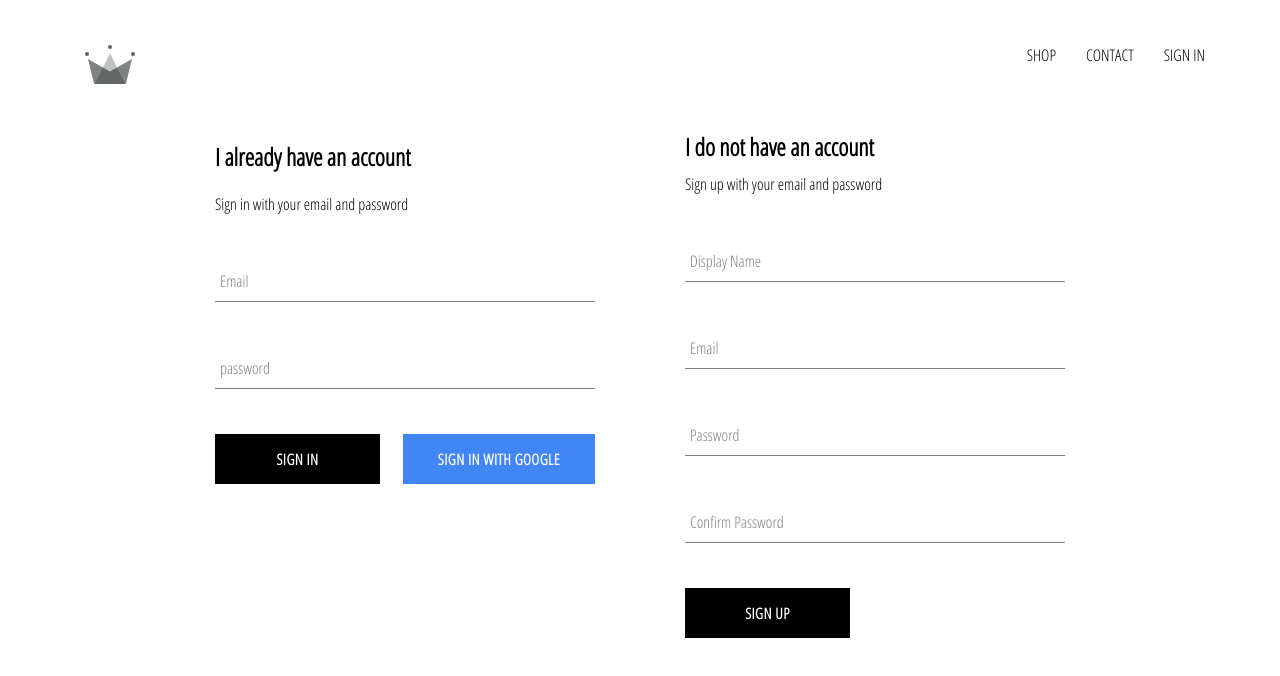
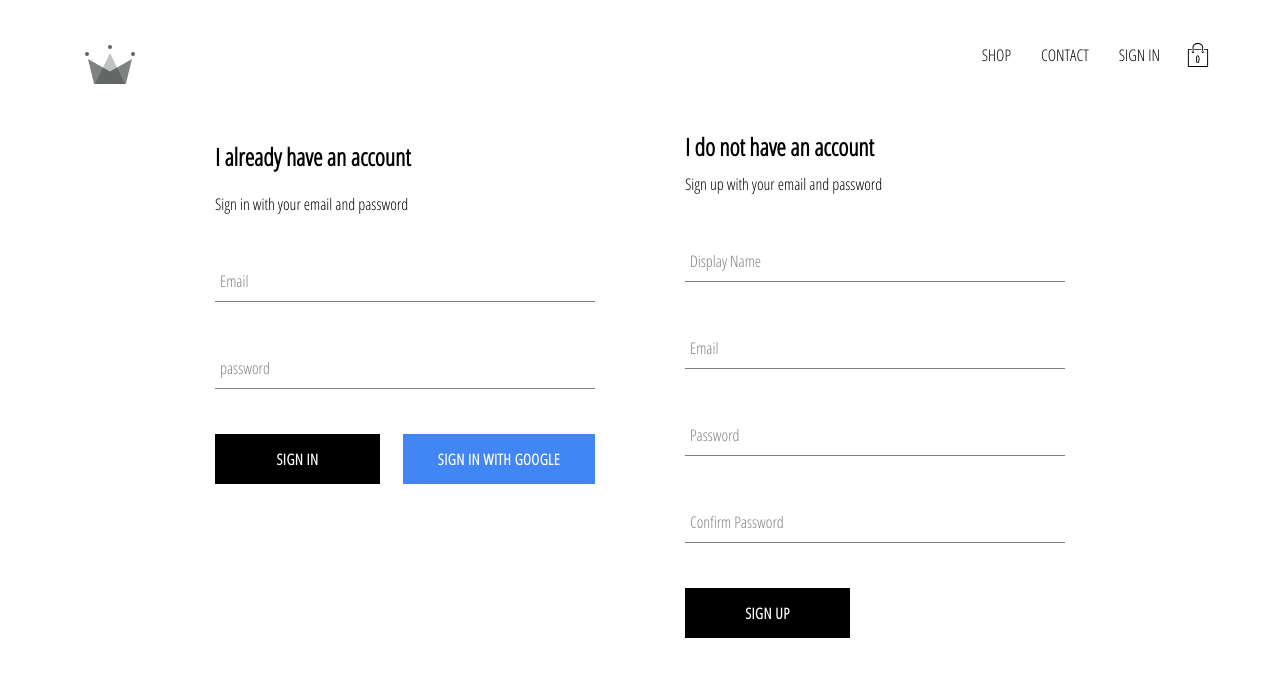
Before and after one commit to mwhitlaw/crown-clothing, a React (Create React App) app: page /signin in a window 1280 px wide. Shown: the top 676 px of the page. Built offline with nearby package versions, Linux system fonts and the light colour scheme; no server answers.

Commit message:
Add cart-icon component

```diff
--- /dev/null
+++ b/src/components/cart-icon/cart-icon.component.jsx
@@ -0,0 +1,12 @@
+import React from 'react'
+import {ReactComponent as ShoppingIcon} from '../../assets/shopping-bag.svg'
+import './cart-icon.styles.scss'
+
+const CartIcon = () => (
+  <div className='cart-icon'>
+    <ShoppingIcon className='shopping-icon' />
+    <span className='item-count'>0</span>
+  </div>
+)
+
+export default CartIcon
--- /dev/null
+++ b/src/components/cart-icon/cart-icon.styles.scss
@@ -0,0 +1,21 @@
+.cart-icon {
+  width: 45px;
+  height: 45px;
+  position: relative;
+  display: flex;
+  align-items: center;
+  justify-content: center;
+  cursor: pointer;
+
+  .shopping-icon {
+    width: 24px;
+    height: 24px;
+  }
+
+  .item-count {
+    position: absolute;
+    font-size: 10px;
+    font-weight: bold;
+    bottom: 12px;
+  }
+}
--- a/src/components/header/header.component.jsx
+++ b/src/components/header/header.component.jsx
@@ -3,6 +3,7 @@
 import {connect} from 'react-redux'
 import {ReactComponent as Logo} from '../../assets/crown.svg'
 import {auth} from '../../firebase/firebase.utils'
+import CartIcon from '../cart-icon/cart-icon.component'
 
 import './header.styles.scss'
 
@@ -20,6 +21,7 @@
         :
         <Link className='option' to='/signin'>SIGN IN</Link>
       }
+      <CartIcon />
     </div>
   </div>
 )
```
Also changed, not shown: src/assets/shopping-bag.svg (added).
